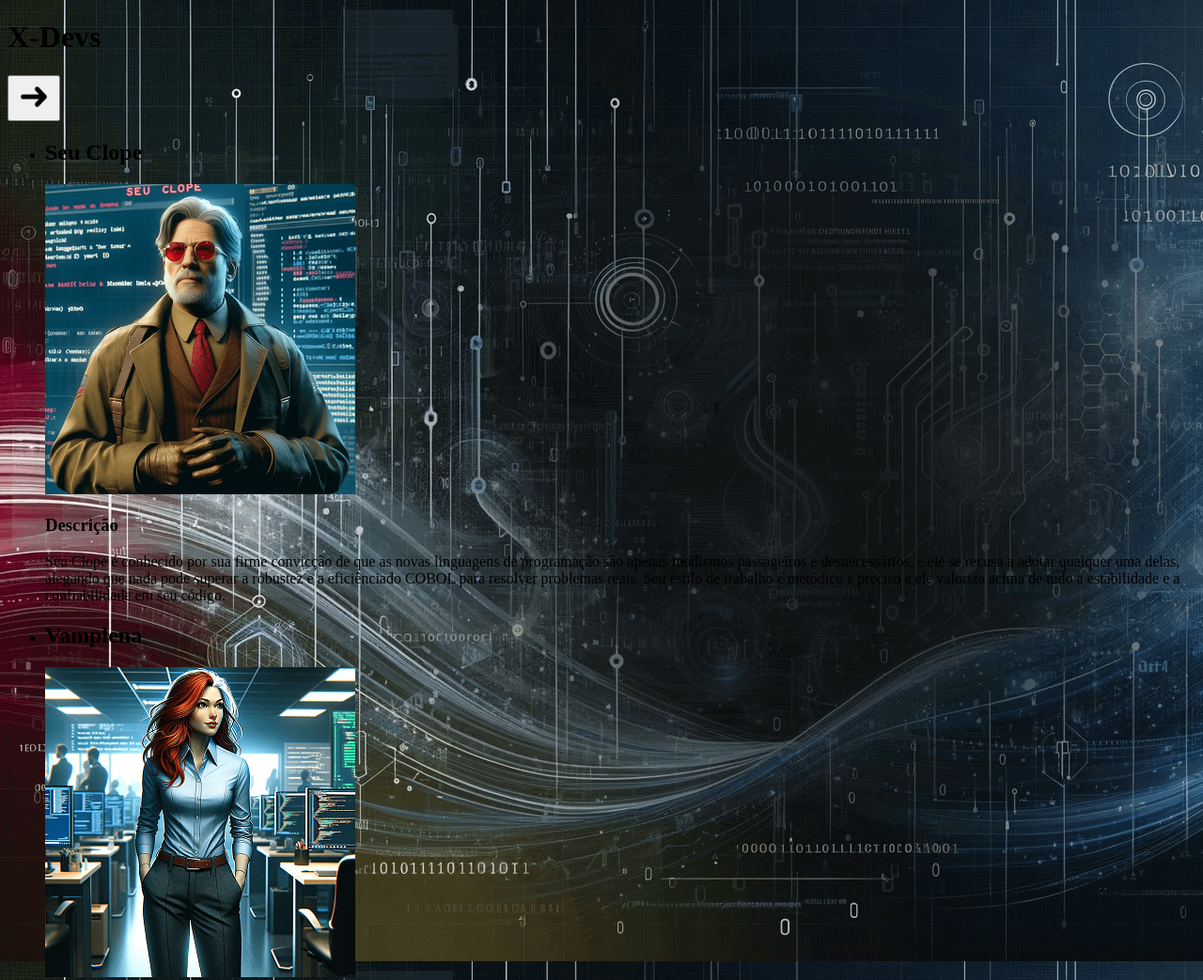
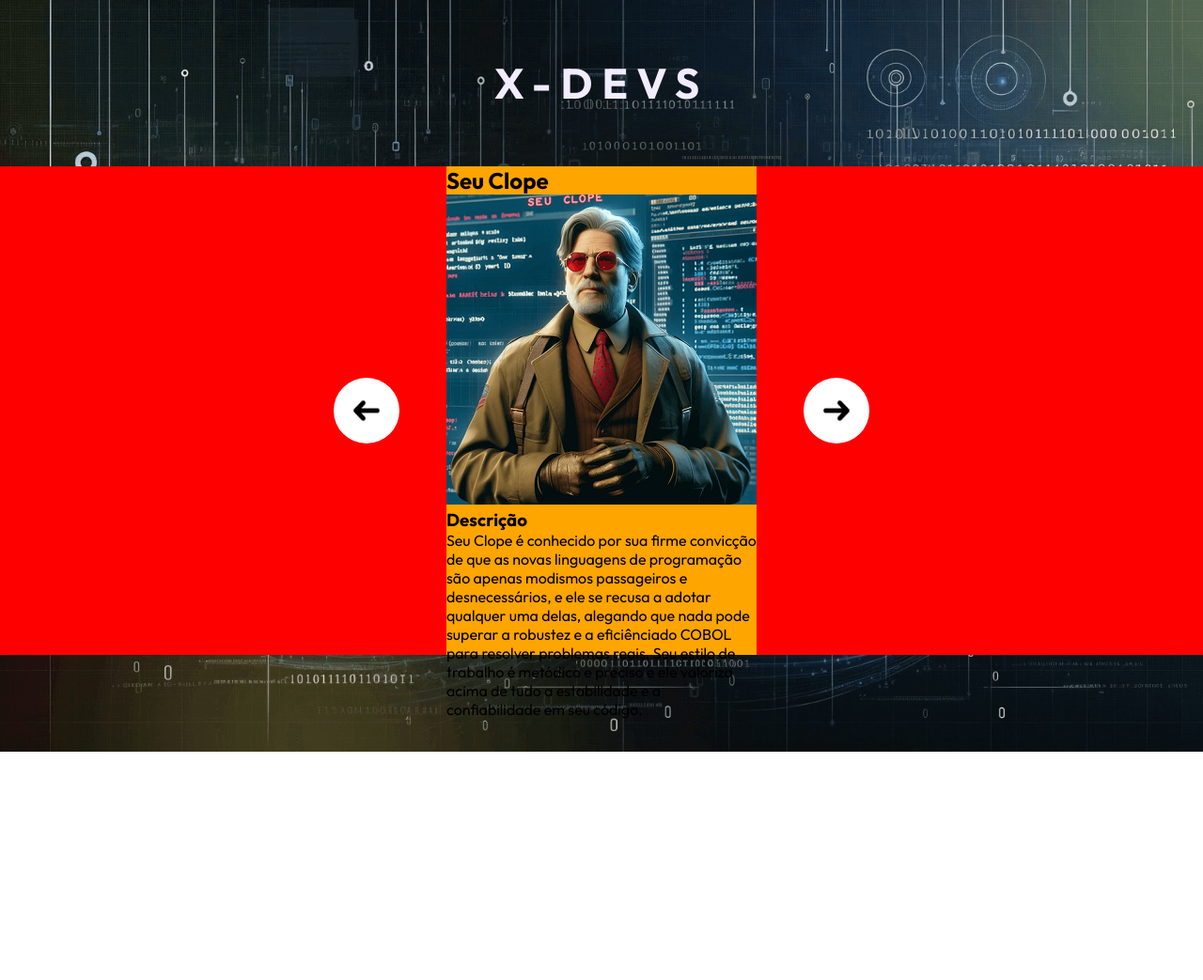
Before and after one commit to PauloHorn/x-devs, a plain HTML site: page index.html in a window 1280 px wide. Shown: the top 1043 px of the page at 94% size. After the commit the page ends 800 px from the top, so only its background shows below. Drawn offline with Linux system fonts and the light colour scheme.

Commit message:
estilizacoes

```diff
--- a/index.html
+++ b/index.html
@@ -4,6 +4,9 @@
     <meta charset="UTF-8">
     <meta name="viewport" content="width=device-width, initial-scale=1.0">
     <title>Projeto X-Devs</title>
+
+    <link rel="stylesheet" href="./src/css/reset.css">
+
     <link rel="stylesheet" href="./src/css/style.css">
 </head>
 <body>
@@ -28,7 +31,7 @@
                 </div>
             </li>
 
-            <li class="cartao selecionado fundo-2">
+            <!-- <li class="cartao selecionado fundo-2">
                 <h2 class="nome">Vamplena</h2>
                 <img class="imagem" src="./src/images/vamplena.png" alt="Vamplena">
                 <div class="descricao">
@@ -81,7 +84,7 @@
                         Líder dos X-Devs, é um mentor para desenvolvedores iniciantes, guiando-os com sua mente excepcional e uma xícara de café sempre à mão. Ele possui habilidades telepáticas que lhe permitem transmitir conhecimento de programação diretamente para a mente dos novatos, acelerando sua aprendizagem.
                     </p>
                 </div>
-            </li>
+            </li> -->
         </ul>
 
         <button class="btn-seta btn-avancar" id="btn-avancar">
--- /dev/null
+++ b/src/css/reset.css
@@ -0,0 +1,9 @@
+* {
+    margin: 0;
+    padding: 0;
+    box-sizing: border-box;
+}
+
+ul {
+    list-style: none;
+}
--- a/src/css/style.css
+++ b/src/css/style.css
@@ -1,3 +1,56 @@
+@import url('https://fonts.googleapis.com/css2?family=Outfit:wght@100..900&display=swap');
+
 body {
+    font-family: 'outfit', sans-serif;
     background-image: url(../images/fundo-base.jpg);
+    background-repeat: no-repeat;
+    background-size: cover;
+    min-height: 100vh;
 }
+
+.cabecalho {
+    text-align: center;
+    padding: 60px 0;
+}
+
+.cabecalho h1 {
+    color: #f1ecff;
+    font-size: 45px;
+    letter-spacing: 10px;
+    text-transform: uppercase;
+}
+
+.personagens-slider {
+    background-color: red;
+    display: flex;
+    justify-content: center;
+    align-items: center;
+    gap: 50px;
+}
+
+.lista-personagens {
+    background-color: orange;
+    width: 330px;
+    height: 520px;
+}
+
+.btn-seta {
+    background-color: #ffffff;
+    width: 70px;
+    height: 70px;
+    border-radius: 50%;
+    border: 0;
+    cursor: pointer;
+    display: flex;
+    align-items: center;
+    justify-content: center;
+}
+
+.btn-seta.btn-voltar {
+    transform: rotate(180deg);
+}
+
+.btn-seta:hover {
+    background-color: #8351fe;
+    transition: 0.5s;
+}
```
